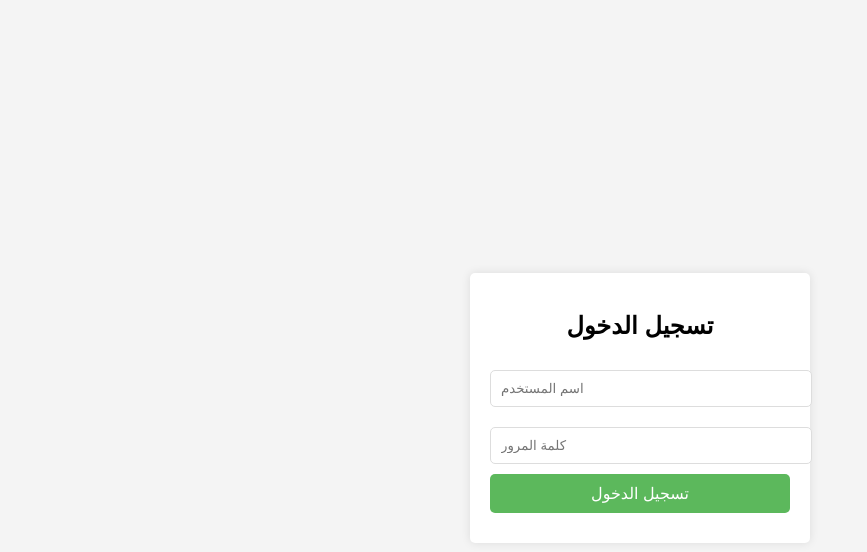
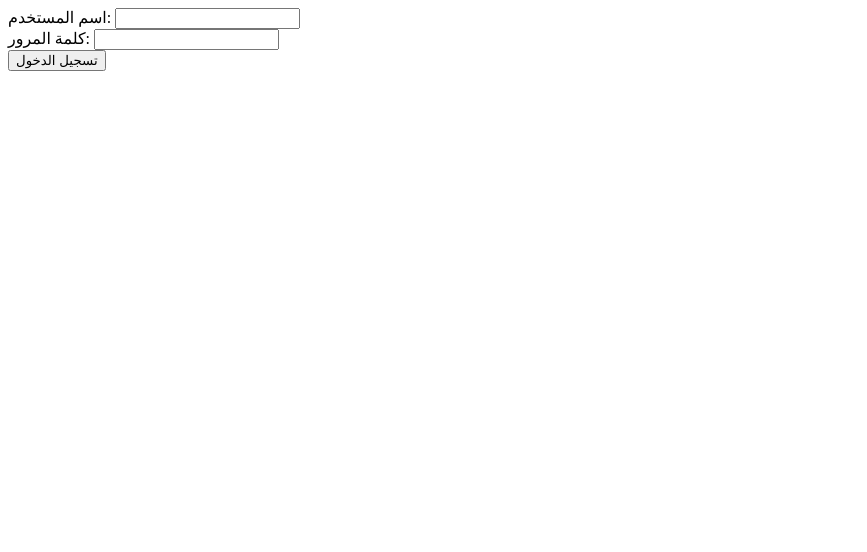
Before and after one commit to ijavamulti/Login-IPA, a plain HTML site: page index.html in a window 1280 px wide. Shown: the whole page, without its empty margins (0-867 px from the left). Drawn offline with Linux system fonts and the light colour scheme.

Commit message:
Update index.html

```diff
--- a/index.html
+++ b/index.html
@@ -4,89 +4,34 @@
 <head>
     <meta charset="UTF-8">
     <meta name="viewport" content="width=device-width, initial-scale=1.0">
-    <title>لوحة تسجيل الدخول</title>
-    <style>
-        body {
-            font-family: Arial, sans-serif;
-            background-color: #f4f4f4;
-            display: flex;
-            justify-content: center;
-            align-items: center;
-            height: 100vh;
-        }
-        .login-container {
-            background-color: #fff;
-            padding: 20px;
-            border-radius: 5px;
-            box-shadow: 0 0 10px rgba(0, 0, 0, 0.1);
-            width: 300px;
-        }
-        .login-container h2 {
-            text-align: center;
-            margin-bottom: 20px;
-        }
-        .login-container input {
-            width: 100%;
-            padding: 10px;
-            margin: 10px 0;
-            border: 1px solid #ddd;
-            border-radius: 5px;
-        }
-        .login-container button {
-            width: 100%;
-            padding: 10px;
-            border: none;
-            border-radius: 5px;
-            background-color: #5cb85c;
-            color: #fff;
-            font-size: 16px;
-            cursor: pointer;
-        }
-        .login-container button:hover {
-            background-color: #4cae4c;
-        }
-        .error {
-            color: red;
-            text-align: center;
-            margin-top: 10px;
-        }
-    </style>
+    <title>Login Page</title>
 </head>
 <body>
-
-    <div class="login-container">
-        <h2>تسجيل الدخول</h2>
-        <form id="loginForm">
-            <input type="text" id="username" placeholder="اسم المستخدم" required>
-            <input type="password" id="password" placeholder="كلمة المرور" required>
-            <button type="submit">تسجيل الدخول</button>
-            <div id="error" class="error"></div>
-        </form>
-    </div>
+    <form id="loginForm">
+        <label for="username">اسم المستخدم:</label>
+        <input type="text" id="username" name="username" required>
+        <br>
+        <label for="password">كلمة المرور:</label>
+        <input type="password" id="password" name="password" required>
+        <br>
+        <button type="submit">تسجيل الدخول</button>
+    </form>
 
     <script>
         document.getElementById('loginForm').addEventListener('submit', function(event) {
             event.preventDefault();
 
-            var username = document.getElementById('username').value;
-            var password = document.getElementById('password').value;
-            var errorDiv = document.getElementById('error');
+            // هذه هي بيانات الاعتماد التي تستخدم للتسجيل
+            const username = event.target.username.value;
+            const password = event.target.password.value;
 
-            var correctUsername = "java"; // استبدل باسم المستخدم الصحيح
-            var correctPassword = "java"; // استبدل بكلمة المرور الصحيحة
-
-            if (username === correctUsername && password === correctPassword) {
-                errorDiv.textContent = "تم تسجيل الدخول بنجاح!";
-                errorDiv.style.color = "green";
-    <a href="https://ijavamulti.github.io/IPA/">
-    </a>
-
+            // هنا يمكنك إضافة شروط تحقق البيانات مثل قاعدة بيانات أو واجهة برمجة تطبيقات
+            if (username === 'java' && password === 'java') {
+                window.location.href = 'https://ijavamulti.github.io/IPA/';
             } else {
-                errorDiv.textContent = "اسم المستخدم أو كلمة المرور خاطئة.";
-                errorDiv.style.color = "red";
+                alert('اسم المستخدم أو كلمة المرور غير صحيحة');
             }
         });
     </script>
-
 </body>
 </html>
```
